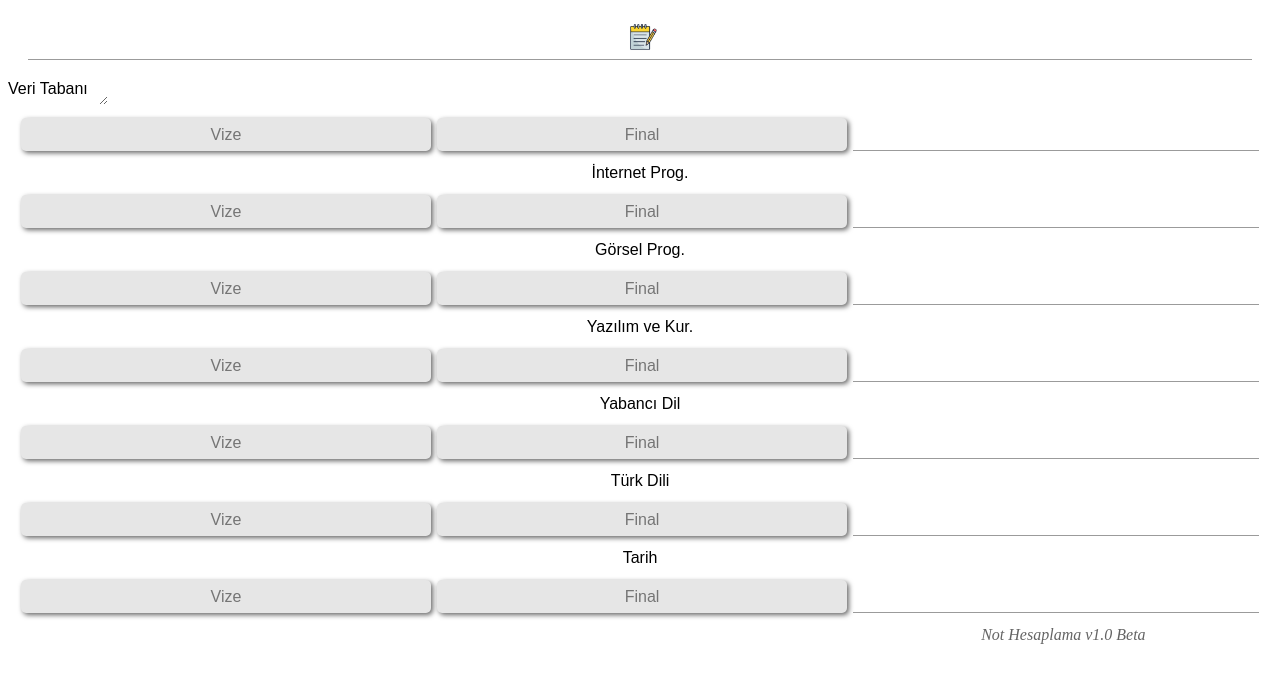
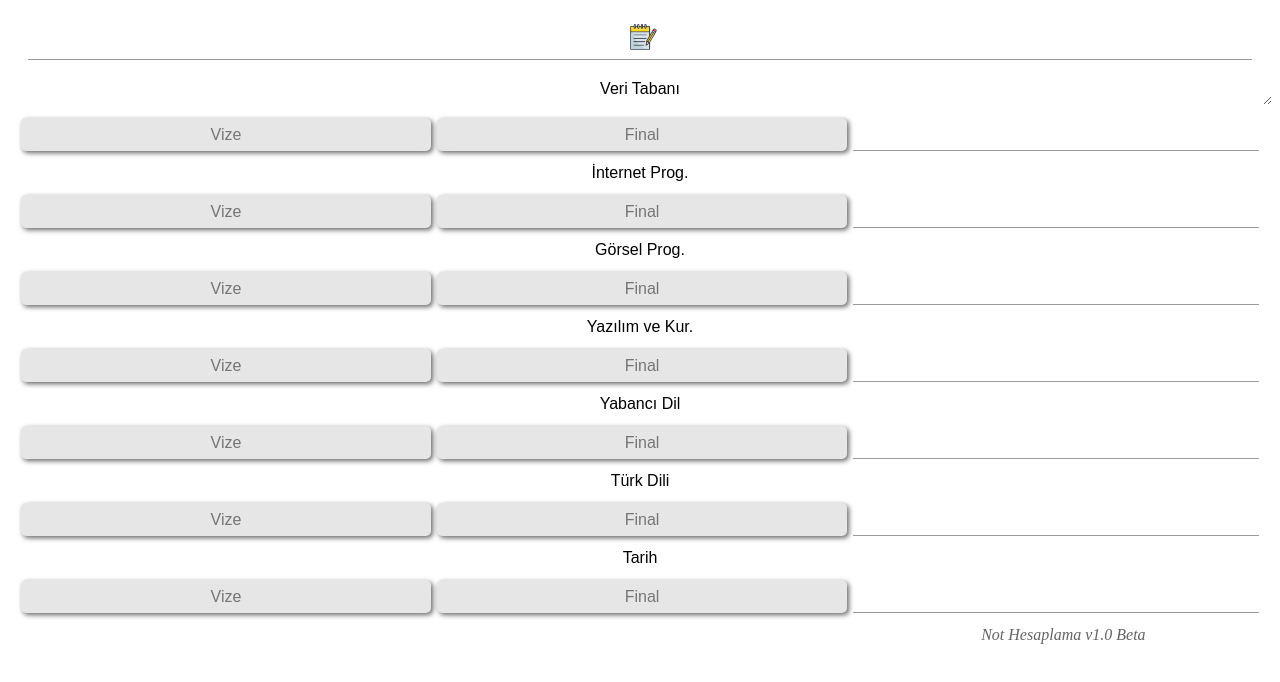
Before and after one commit to ismailcaner/Not-Hesaplama, a plain HTML site: page index.html in a window 1280 px wide. Drawn offline with Linux system fonts and the light colour scheme.

Commit message:
Update deneme.css

```diff
--- a/deneme.css
+++ b/deneme.css
@@ -75,6 +75,7 @@ p.beta{
 textarea{
     border: 0px;
     height: 25px;
-    width: 100px;
+    width: 100%;
     padding:0px;
+    text-align: center;
    }
```
